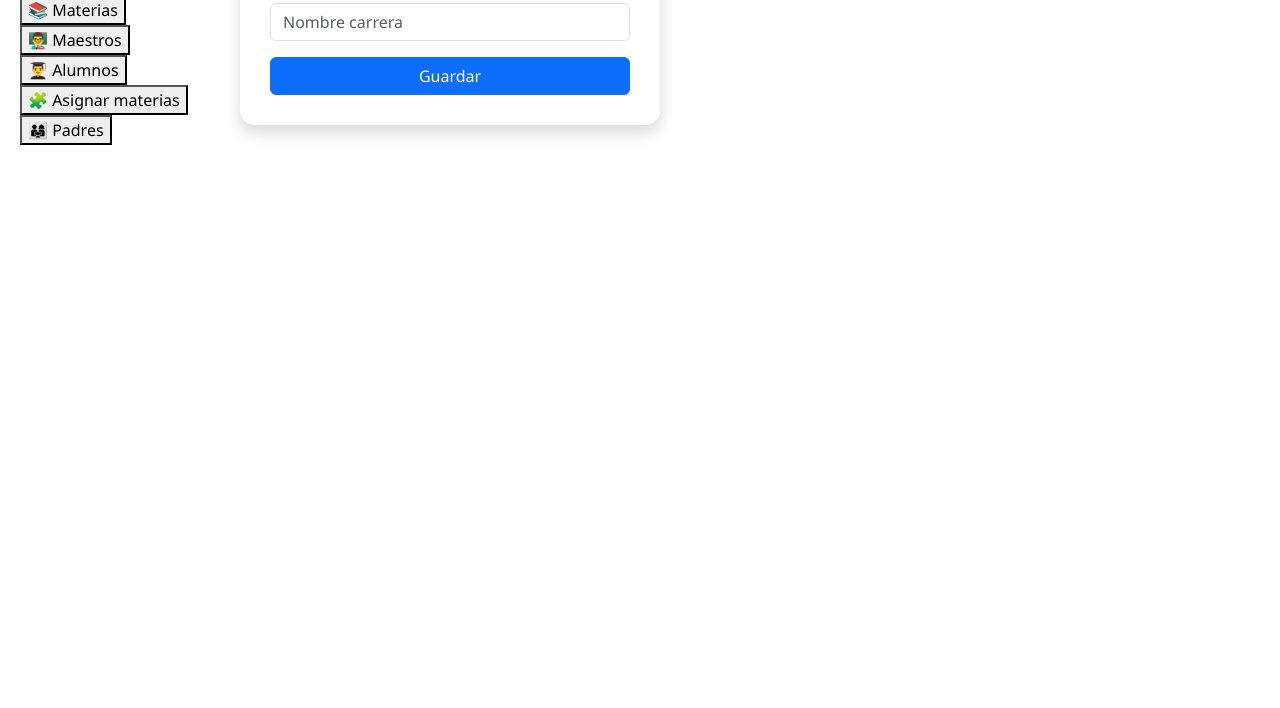
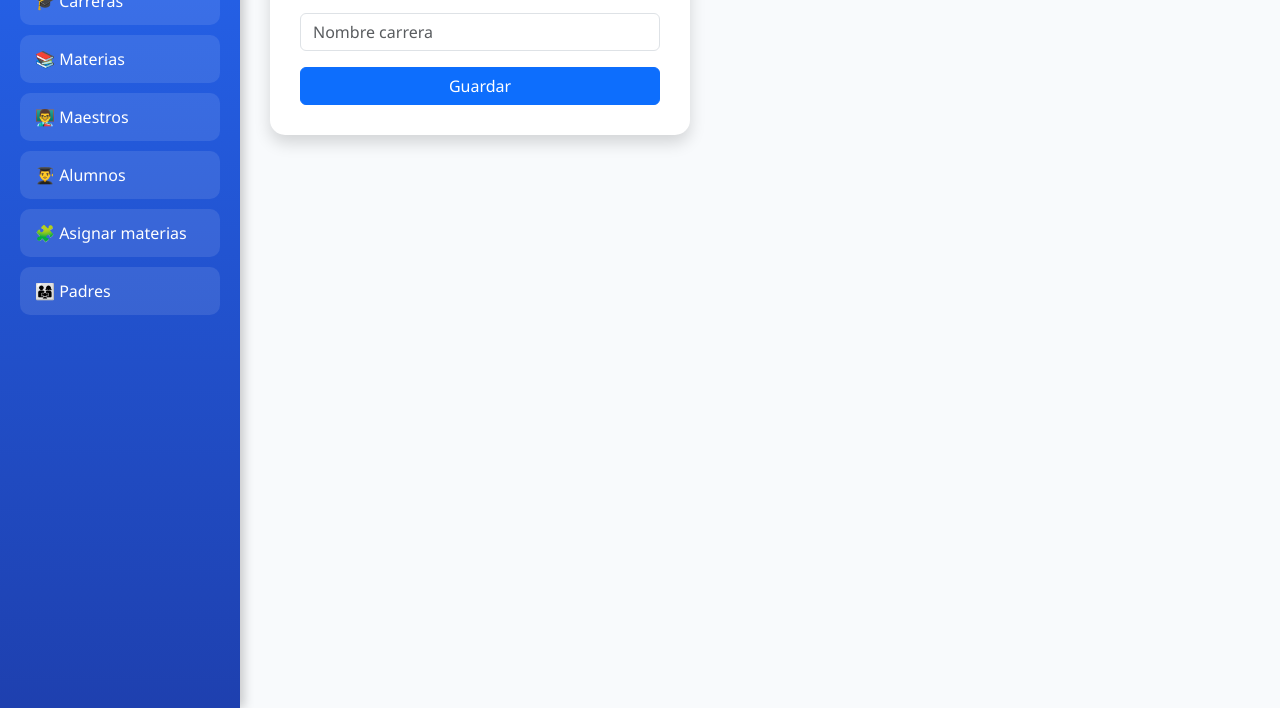
Before and after one commit to Omar120916/plataforma, a website: page public/dashboard.html in a window 1280 px wide. Shown: the part 92-800 px from the top of the page. Drawn offline with nearby package versions, Linux system fonts and the light colour scheme; sample sign-in values are in the browser's storage.

Commit message:
ya valio 93

```diff
--- a/public/dashboard.html
+++ b/public/dashboard.html
@@ -13,24 +13,63 @@ body {
     font-family: 'Segoe UI', sans-serif;
 }
 
-/* SIDEBAR */
-/* SIDEBAR NORMAL */
+/* 🔥 SIDEBAR PRO */
 .sidebar {
-    width: 220px;
+    width: 240px;
     height: 100vh;
     position: fixed;
     padding: 20px;
+    background: linear-gradient(180deg, #2563eb, #1e40af);
+    color: white;
+    box-shadow: 4px 0 10px rgba(0,0,0,0.2);
     transition: 0.3s;
 }
 
-/* MAIN */
+/* TÍTULO */
+.sidebar h4 {
+    margin-bottom: 20px;
+    font-weight: bold;
+}
+
+/* BOTONES */
+.sidebar button {
+    width: 100%;
+    border: none;
+    background: rgba(255,255,255,0.1);
+    color: white;
+    padding: 12px 15px;
+    text-align: left;
+    border-radius: 10px;
+    margin-bottom: 10px;
+    transition: 0.3s;
+    font-weight: 500;
+}
+
+.sidebar button:hover {
+    background: rgba(255,255,255,0.25);
+    transform: translateX(5px);
+}
+
+/* 🧠 MAIN */
 .main {
-    margin-left: 220px;
-    padding: 20px;
+    margin-left: 240px;
+    padding: 30px;
+    background: #f8fafc;
+    min-height: 100vh;
     transition: 0.3s;
 }
 
-/* BOTÓN ☰ */
+/* 📦 CARD FORM */
+.card-form {
+    background: white;
+    padding: 30px;
+    border-radius: 15px;
+    width: 100%;
+    max-width: 420px;
+    box-shadow: 0 10px 25px rgba(0,0,0,0.1);
+}
+
+/* ☰ BOTÓN */
 .menu-toggle {
     position: fixed;
     top: 10px;
@@ -39,7 +78,7 @@ body {
     display: none;
 }
 
-/* 📱 MODO CELULAR */
+/* 📱 RESPONSIVE */
 @media (max-width: 768px) {
 
     .menu-toggle {
@@ -59,15 +98,10 @@ body {
         margin-left: 0;
         padding-top: 60px;
     }
-}
 
-/* CARD */
-.card-form {
-    background: rgba(255,255,255,0.95);
-    padding: 30px;
-    border-radius: 15px;
-    width: 100%;
-    max-width: 420px;
+    .card-form {
+        max-width: 100%;
+    }
 }
 </style>
 </head>
```
